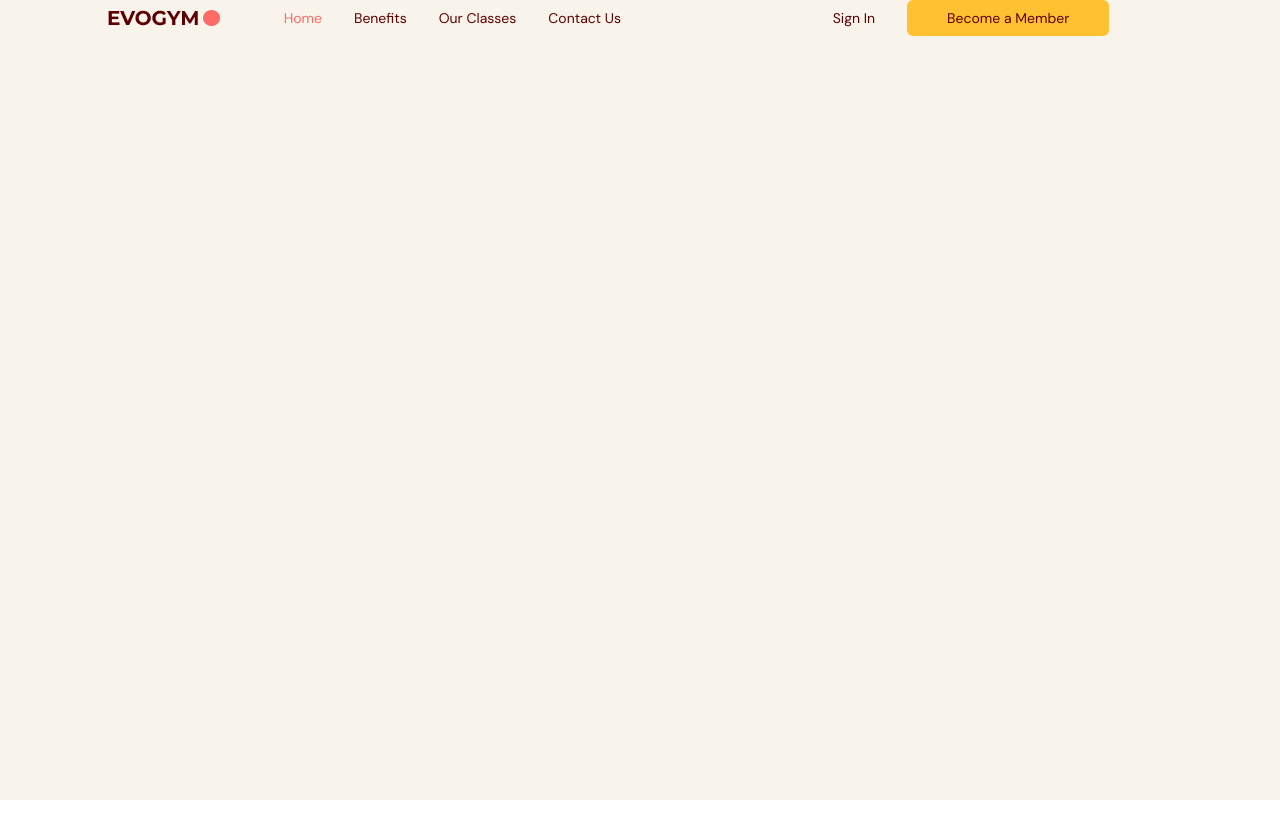
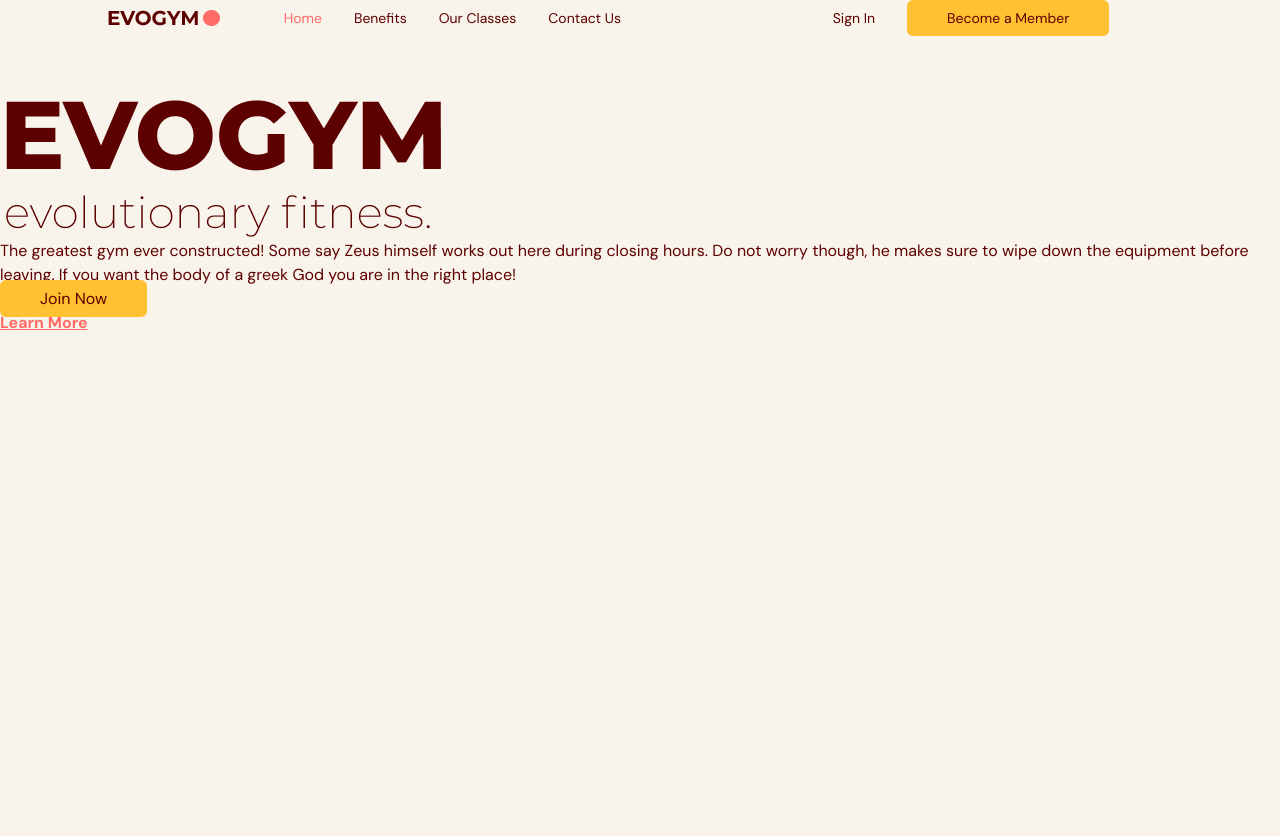
Before and after one commit to James-Muralles/gym-typescript, a React (Vite) app: page / in a window 1280 px wide. Before the commit the page ends 800 px from the top, so only its background shows below. Built offline with nearby package versions, Linux system fonts and the light colour scheme.

Commit message:
base layout for home component complete

```diff
--- a/src/App.tsx
+++ b/src/App.tsx
@@ -1,6 +1,7 @@
 import Navbar from "@/scenes/navbar";
 import { useEffect, useState } from "react";
 import { SelectedPage } from "@/shared/types";
+import Home from '@/scenes/home';
 
 
 
@@ -30,6 +31,7 @@
       setSelectedPage={setSelectedPage}
 
     />
+    <Home setSelectedPage={setSelectedPage}/>
     </div>
   )
 
--- /dev/null
+++ b/src/scenes/home/index.tsx
@@ -0,0 +1,66 @@
+import useMediaQuery from '@/hooks/useMediaQuery';
+import ActionButton from '@/shared/ActionButton';
+import { SelectedPage } from '@/shared/types';
+import HomePageText from "@/assets/HomePageText.png";
+import HomePageGraphic from "@/assets/HomePageGraphic.png";
+import SponsorRedBull from "@/assets/SponsorRedBull.png";
+import SponsorForbes from "@/assets/SponsorForbes.png";
+import SponsorFortune from "@/assets/SponsorFortune.png";
+import AnchorLink from 'react-anchor-link-smooth-scroll';
+
+
+
+type Props = {
+    setSelectedPage: (value: SelectedPage) => void
+}
+
+const Home = ({setSelectedPage}: Props) => {
+    const isAboveMediumScreens = useMediaQuery("min-width: 1060px")
+
+  return (
+    <section
+    id="home"
+    className="gap-16 bg-gray-20 py-10 md:h-full md:pb-0"
+    >
+        {/* IMAGE AND MAIN HEADER */}
+        <div>
+            {/* MAIN HEADER */}
+            <div>
+                {/* HEADINGS */}
+                <div>
+                    <div>
+                        <div>
+                            <img src={HomePageText} alt="home-page-text" />
+                        </div>
+                    </div>
+                    <p>
+                        The greatest gym ever constructed! Some say Zeus himself works out here during closing hours. Do not worry though, he makes sure to wipe down the equipment before leaving. If you want the body of a greek God you are in the right place!
+                    </p>
+                </div>
+
+                {/* ACTIONS */}
+                <div>
+                    <ActionButton setSelectedPage={setSelectedPage}>
+                        Join Now
+                    </ActionButton>
+                    <AnchorLink
+                    className="tx-sm font-bold - text-primary-500 underline hover:text-secondary-500"
+                    onClick={() => setSelectedPage(SelectedPage.ContactUs)}
+                    href={`#${SelectedPage.ContactUs}`}>
+                        <p>Learn More</p>
+
+                    </AnchorLink>
+
+                </div>
+            </div>
+            {/* IMAGE */}
+            <div>
+
+            </div>
+        </div>
+
+    </section>
+  )
+}
+
+export default Home
```
